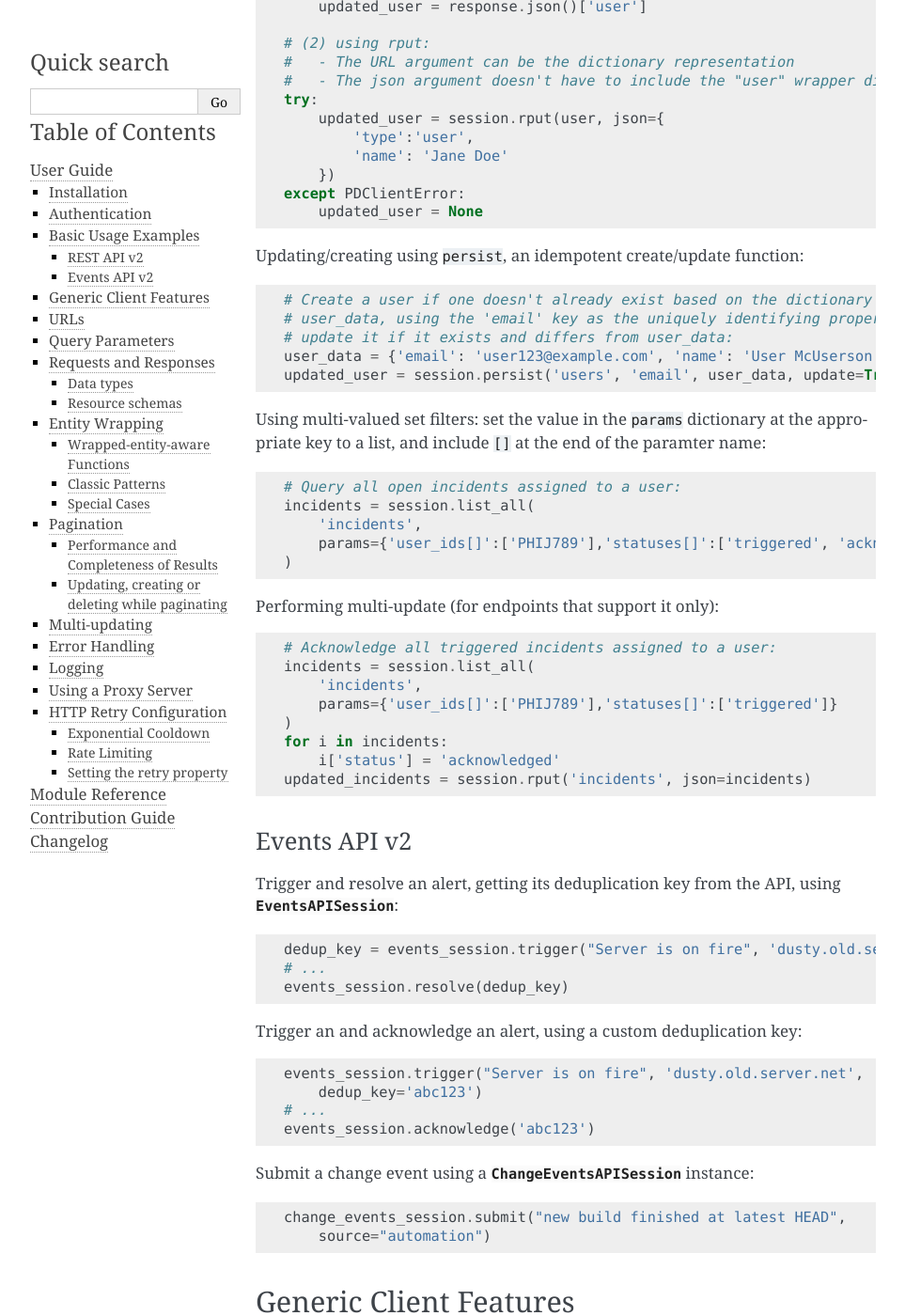
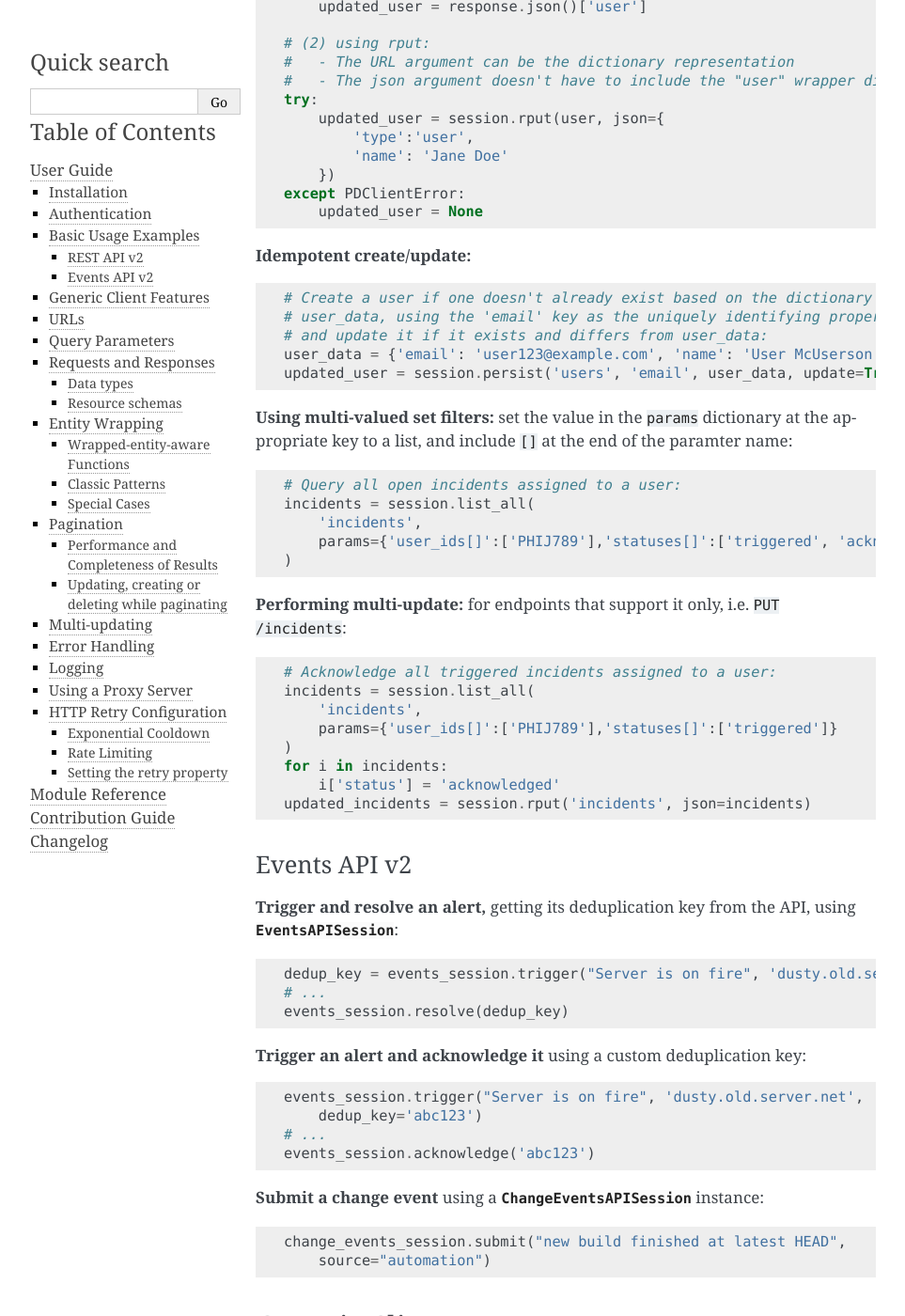
Before and after one commit to PagerDuty/pdpyras, a Sphinx documentation site: the page built from sphinx/source/user_guide.rst, in a window 1280 px wide and 1400 px high, scrolled down 2686 px. Shown: the whole window at 94% size, without its empty margins (148-1111 px from the left). Built offline with Sphinx 7.4.7, drawn with Linux system fonts in a browser that asks for light colours.

Commit message:
Make formatting at the end of the examples section more consistent with the rest of the section

```diff
--- a/sphinx/source/user_guide.rst
+++ b/sphinx/source/user_guide.rst
@@ -149,17 +149,17 @@ matching a string using the ``query`` parameter on an index endpoint:
     except PDClientError:
         updated_user = None
 
-Updating/creating using ``persist``, an idempotent create/update function:
+**Idempotent create/update:**
 
 .. code-block:: python
 
     # Create a user if one doesn't already exist based on the dictionary object
-    # user_data, using the 'email' key as the uniquely identifying property, and
-    # update it if it exists and differs from user_data:
+    # user_data, using the 'email' key as the uniquely identifying property,
+    # and update it if it exists and differs from user_data:
     user_data = {'email': 'user123@example.com', 'name': 'User McUserson'}
     updated_user = session.persist('users', 'email', user_data, update=True)
 
-Using multi-valued set filters: set the value in the ``params`` dictionary at
+**Using multi-valued set filters:** set the value in the ``params`` dictionary at
 the appropriate key to a list, and include ``[]`` at the end of the paramter
 name:
 
@@ -171,7 +171,7 @@ name:
         params={'user_ids[]':['PHIJ789'],'statuses[]':['triggered', 'acknowledged']}
     )
 
-Performing multi-update (for endpoints that support it only):
+**Performing multi-update:** for endpoints that support it only, i.e. ``PUT /incidents``:
 
 .. code-block:: python
 
@@ -186,7 +186,7 @@ Performing multi-update (for endpoints that support it only):
 
 Events API v2
 *************
-Trigger and resolve an alert, getting its deduplication key from the API, using :class:`EventsAPISession`:
+**Trigger and resolve an alert,** getting its deduplication key from the API, using :class:`EventsAPISession`:
 
 .. code-block:: python
 
@@ -194,7 +194,7 @@ Trigger and resolve an alert, getting its deduplication key from the API, using
     # ...
     events_session.resolve(dedup_key)
 
-Trigger an and acknowledge an alert, using a custom deduplication key:
+**Trigger an alert and acknowledge it** using a custom deduplication key:
 
 .. code-block:: python
 
@@ -203,7 +203,7 @@ Trigger an and acknowledge an alert, using a custom deduplication key:
     # ...
     events_session.acknowledge('abc123')
 
-Submit a change event using a :class:`ChangeEventsAPISession` instance:
+**Submit a change event** using a :class:`ChangeEventsAPISession` instance:
 
 .. code-block:: python
 
```
